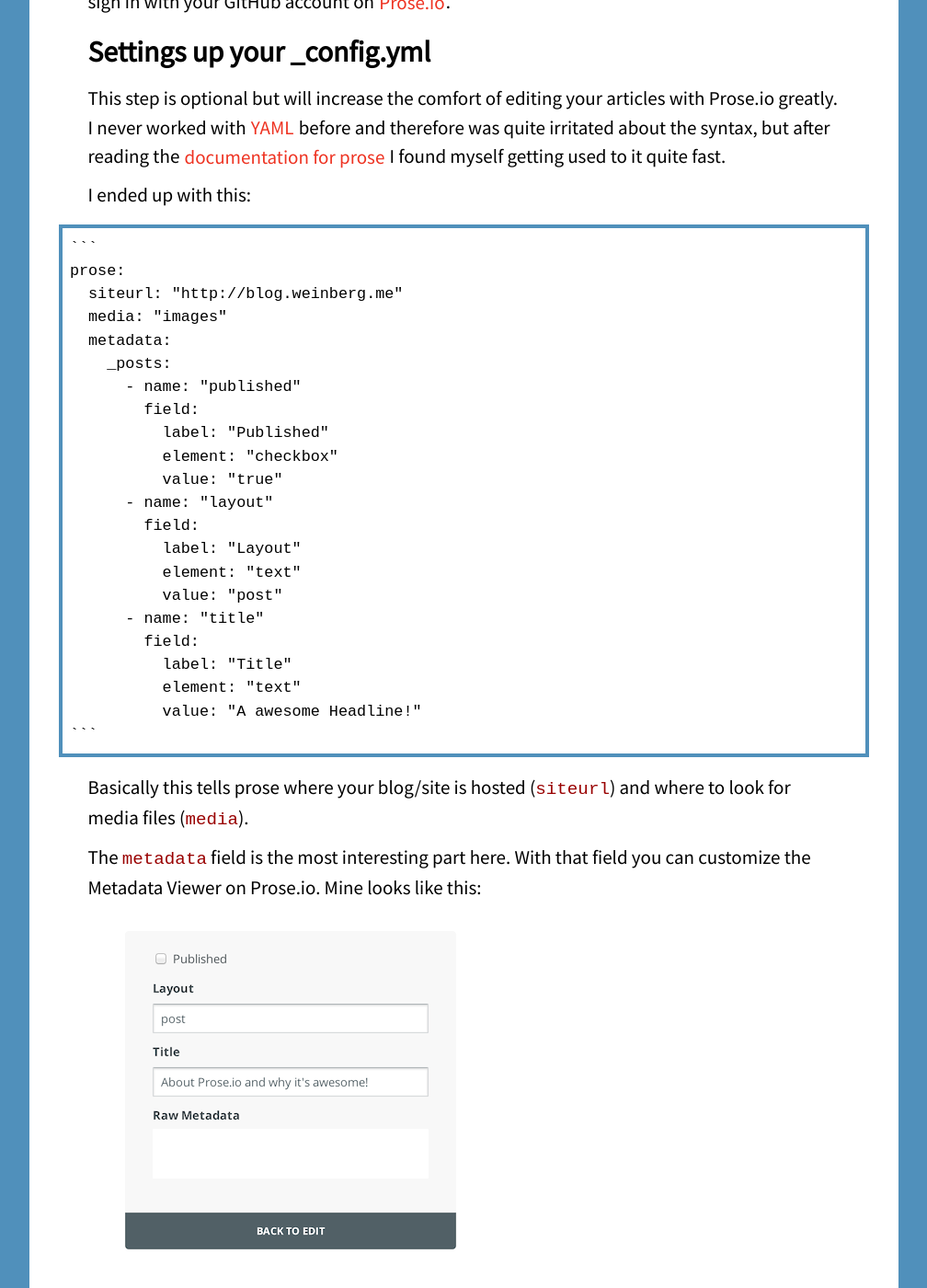
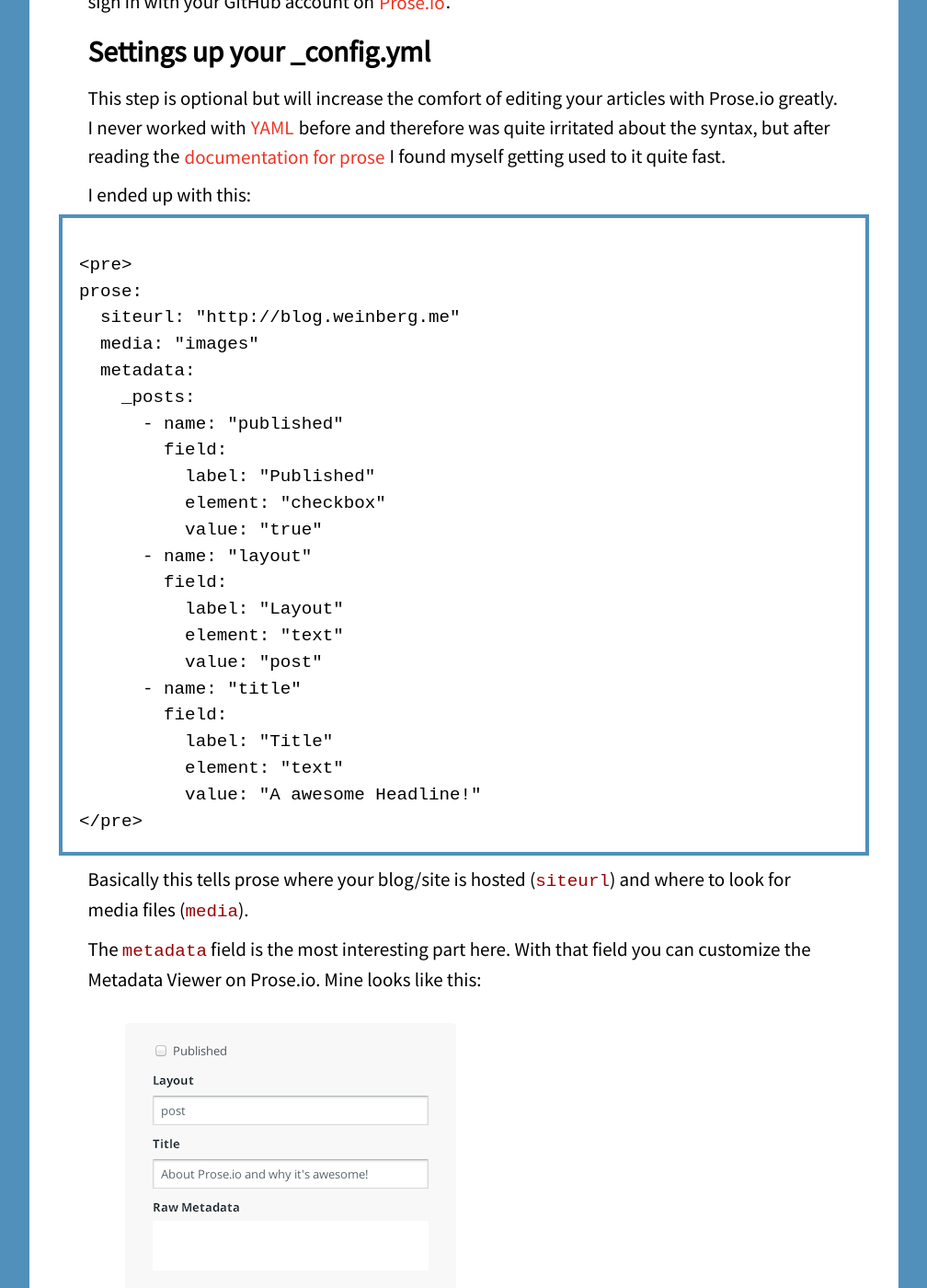
Before and after one commit to FWeinb/fweinb.github.com, a Jekyll site: the page built from _posts/2013-06-04-about-prose-io.md, in a window 1280 px wide and 1400 px high, scrolled down 1602 px. Shown: the whole window at 92% size, without its empty margins (136-1144 px from the left). Built offline with Jekyll 4.4.1, drawn with Linux system fonts in a browser that asks for light colours; Markdown is read by kramdown in place of the engine named in the settings.

Commit message:
Updated 2013-06-04-about-prose-io.md

````diff
--- a/_posts/2013-06-04-about-prose-io.md
+++ b/_posts/2013-06-04-about-prose-io.md
@@ -35,8 +35,9 @@
 I never worked with [YAML](http://www.yaml.org/) before and therefore was quite irritated about the syntax, but after reading the [documentation for prose](https://github.com/prose/prose/wiki/Configuration) I found myself getting used to it quite fast.
 
 I ended up with this:
+
+```
 <pre>
-```
 prose:
   siteurl: "http://blog.weinberg.me"
   media: "images"
@@ -57,8 +58,9 @@
           label: "Title"
           element: "text"
           value: "A awesome Headline!"
+</pre>
 ```
-</pre>
+
 
 Basically this tells prose where your blog/site is hosted (`siteurl`) and where to look for media files (`media`).
 
````
